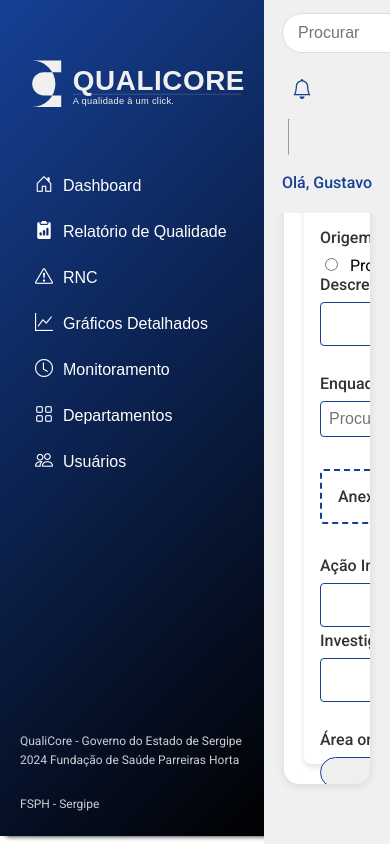
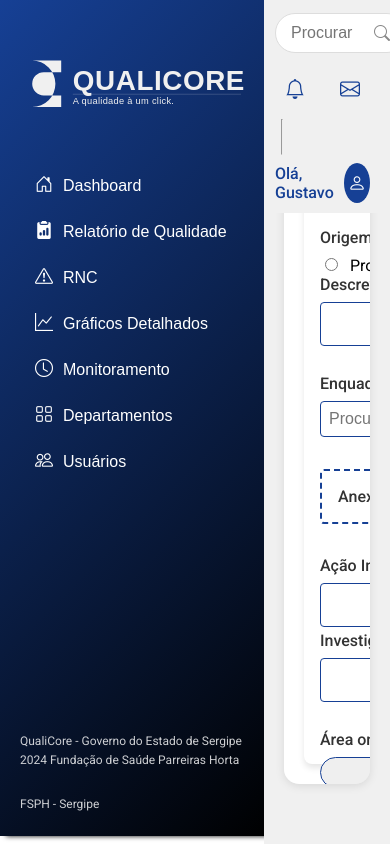
Before and after one commit to Gustavomaz11/QualiCore, a website: page QualiCore/html/abrirRnc.html in a window 390 px wide. Drawn offline with nearby package versions, Linux system fonts and the light colour scheme.

Commit message:
Ajeitei responsividade barra de pesquisa

```diff
--- a/QualiCore/html/css/mainPage.css
+++ b/QualiCore/html/css/mainPage.css
@@ -53,8 +53,11 @@
   align-items: center;
   justify-content: space-between;
   flex-wrap: wrap;
-  width: 85%;
+  width: calc(100% - 295px);
+  max-width: 85%;
   z-index: 9;
+  top: 0;
+  right: 10px;
 
 }
 
```
